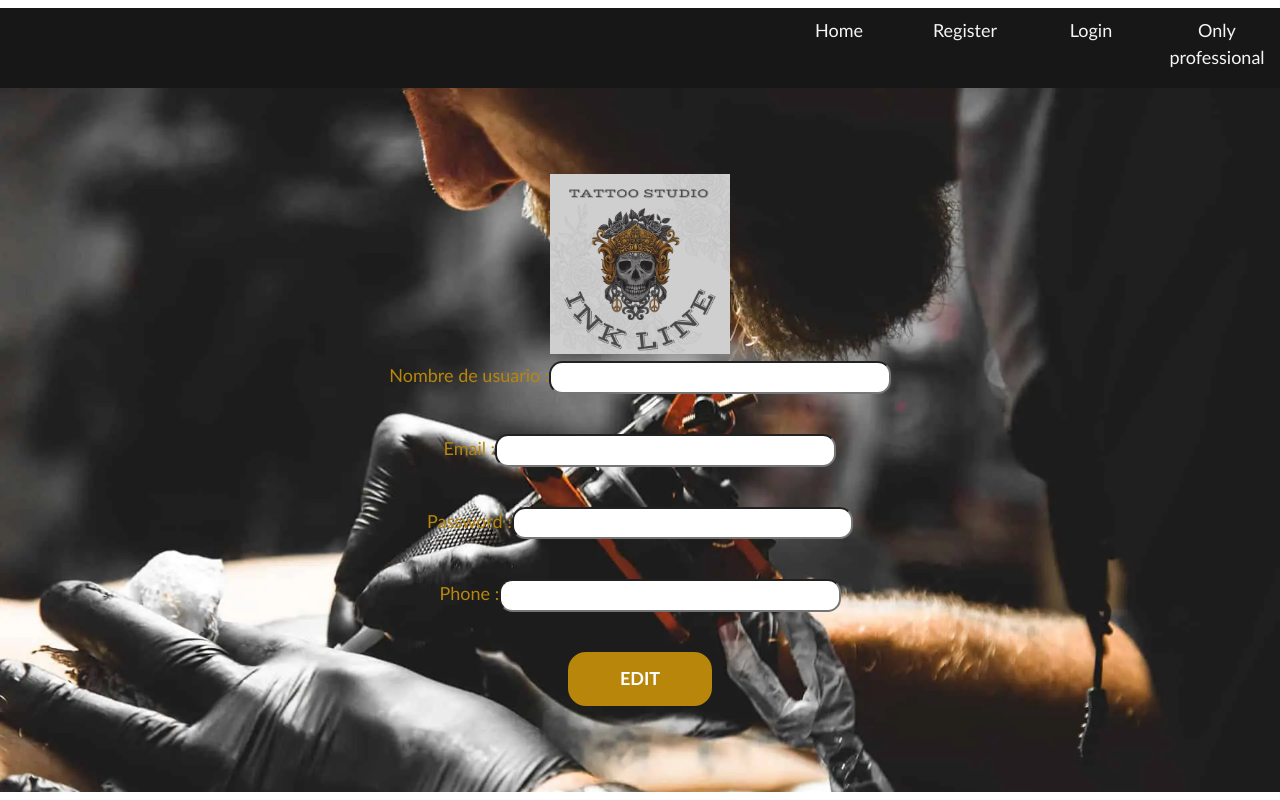
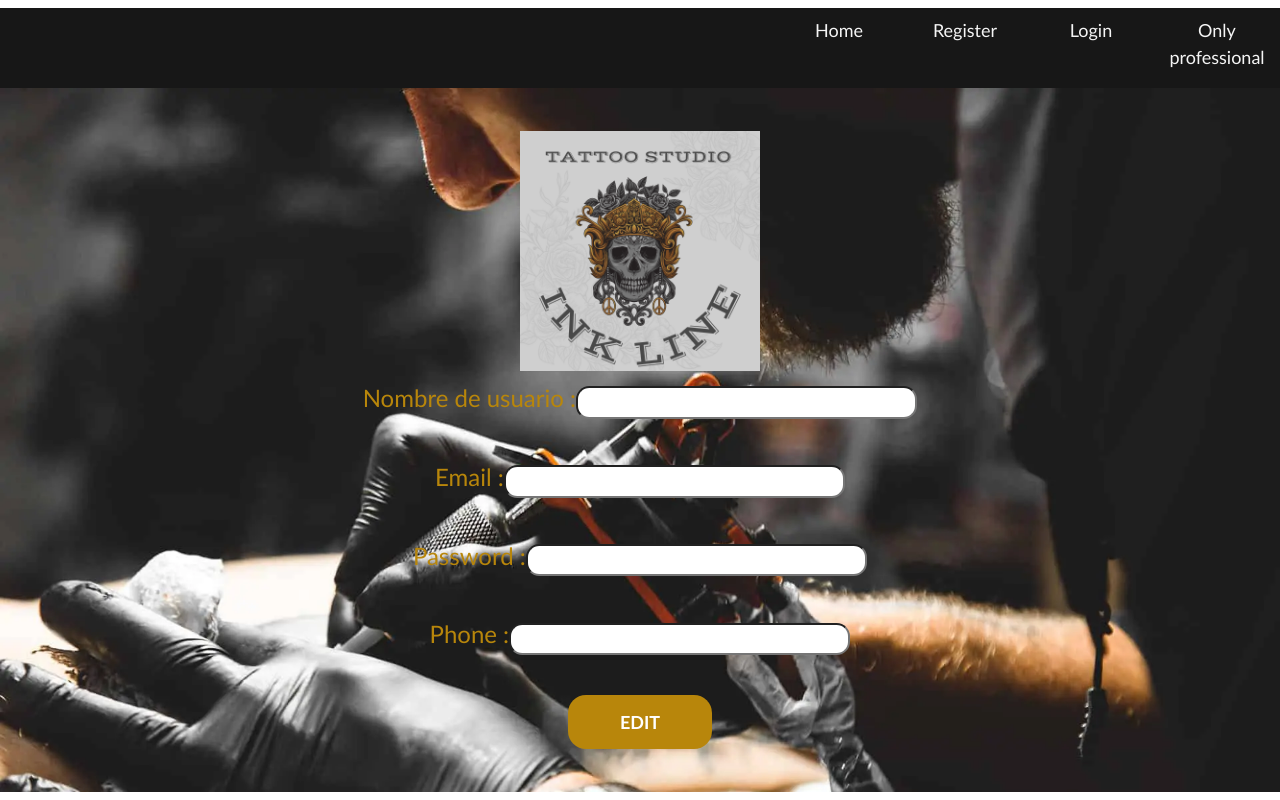
Before and after one commit to Noeliamll76/Proyecto-5-Frontend-Tattoo-Studio, a React (Vite) app: page /profile in a window 1280 px wide. Built offline with nearby package versions, Linux system fonts and the light colour scheme; no server answers.

Commit message:
Feat: Profile and Update ok, but no render data. Ok with console.log

```diff
--- a/src/pages/Profile/Profile.css
+++ b/src/pages/Profile/Profile.css
@@ -10,7 +10,7 @@
     align-items: center;
 
     font-family:'Gill Sans', 'Gill Sans MT', Calibri, 'Trebuchet MS', sans-serif ;
-    font-size: large;
+    font-size: x-large;
     color: darkgoldenrod;
 
     background-color: rgb(23,23,23);
--- a/src/pages/Profile/Profile.jsx
+++ b/src/pages/Profile/Profile.jsx
@@ -70,8 +70,11 @@ export const Profile = () => {
     }
 
     const sendData = () => {
+        console.log(rdxUser.credentials.token)
+        console.log(Profile)
         updateUser(rdxUser.credentials.token, Profile)
             .then((resultsUpdate) => {
+                console.log (resultsUpdate)
                 setTimeout(() => {
                     setIsEnabled(true)
                     console.log("ha realizado el update")
```
